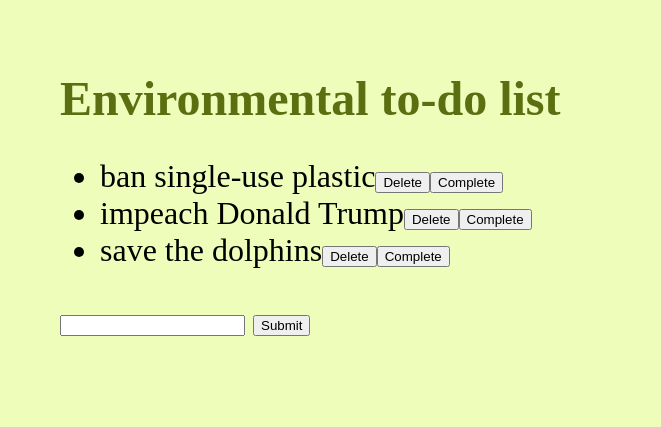
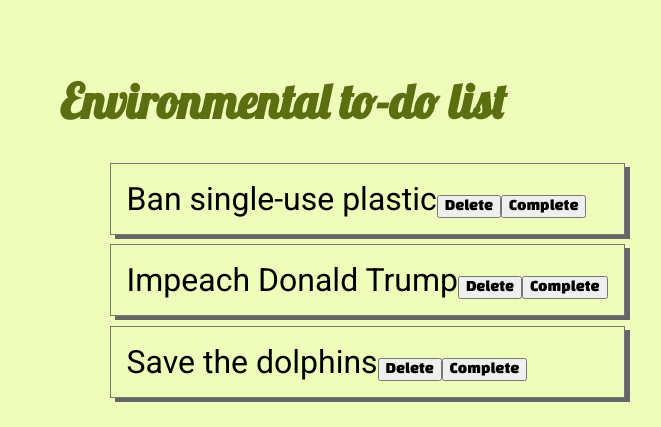
Before and after one commit to fac-17/MNOP-week2-to-do-app, a website: page index.html in a window 1280 px wide. Shown: the top 427 px of the page, 516-1177 px from the left. Drawn offline with Linux system fonts and the light colour scheme.

Commit message:
css fonts adding margin and padding to each li chose fonts for buttons, list text and heading

```diff
--- a/dom.js
+++ b/dom.js
@@ -7,9 +7,9 @@
   var addTodoForm = document.getElementById("add-todo");
 
   var state = [
-    { id: -3, description: "ban single-use plastic" },
-    { id: -2, description: "impeach Donald Trump" },
-    { id: -1, description: "save the dolphins" }
+    { id: -3, description: "Ban single-use plastic" },
+    { id: -2, description: "Impeach Donald Trump" },
+    { id: -1, description: "Save the dolphins" }
   ]; // this is our initial todoList
 
   // This function takes a todo, it returns the DOM node representing that todo
@@ -32,6 +32,7 @@
     });
     deleteButtonNode.innerHTML = "Delete";
     todoNode.appendChild(deleteButtonNode);
+    deleteButtonNode.setAttribute("class", "button");
 
     // add markTodo button
     var markTodoButton = document.createElement("button");
@@ -42,9 +43,8 @@
 
     markTodoButton.innerHTML = "Complete";
     todoNode.appendChild(markTodoButton);
-    markTodoButton.setAttribute("class", "markTodo");
-
-    // add classes for css
+    markTodoButton.setAttribute("class", "button");
+    todoNode.setAttribute("class", "list-items");
 
     return todoNode;
   };
--- a/index.html
+++ b/index.html
@@ -5,12 +5,13 @@
     <title>Environmental to-do list</title>
     <link rel="stylesheet" href="./style.css">
     <link rel="normalize" href="./normalize.css">
+    <link href="https://fonts.googleapis.com/css?family=Black+Han+Sans|Lobster|Roboto&display=swap" rel="stylesheet">
   </head>
   <body>
     <img src="https://images.pexels.com/photos/70365/forest-sunbeams-trees-sunlight-70365.jpeg?auto=compress&cs=tinysrgb&dpr=3&h=750&w=1260" alt="beautiful trees">
     <div id="content">
     <h1>Environmental to-do list</h1>
-    <div id = "todo-container">
+    <div id ="todo-container">
         <ul>
         </ul>
     </div>
--- a/style.css
+++ b/style.css
@@ -29,8 +29,30 @@
 h1 {
   font-size: 3rem;
   color: #5b6f11;
+  font-family: 'Lobster', cursive;
 }
 
 .liStriked {
   text-decoration: line-through;
 }
+
+ul > li {
+  font-family: 'Roboto', sans-serif;
+  list-style-type: none;
+
+}
+
+.button {
+  font-family: 'Black Han Sans', sans-serif;
+}
+
+/* input[type="submit"] {
+  font-family: 'Black Han Sans' sans-serif;
+} */
+
+.list-items {
+  border: 0.1rem solid #757575;
+  margin: 0.6rem;
+  padding: 1rem;
+  box-shadow: 5px 4px #666666;
+}
```
